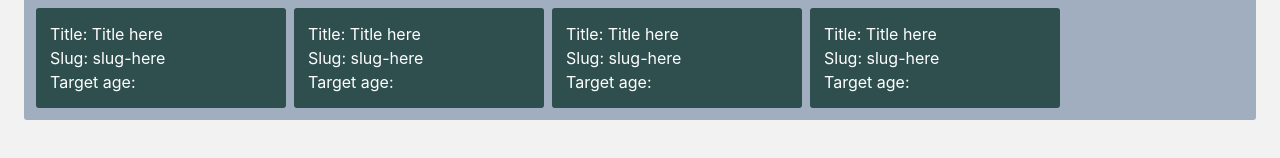
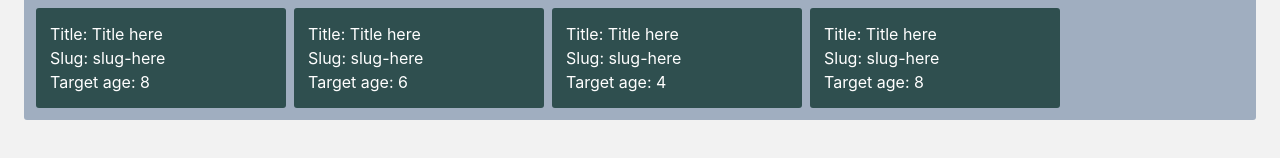
Before and after one commit to maxphillipsdev/unihack2022, a Next.js app in the folder frontend/: page / in a window 1280 px wide. Shown: the part 676-834 px from the top of the page. Built offline with nearby package versions, Linux system fonts and the light colour scheme.

Commit message:
Change homepage

```diff
--- a/frontend/pages/index.tsx
+++ b/frontend/pages/index.tsx
@@ -79,10 +79,26 @@ const Home: NextPage = () => {
             borderRadius: "3px",
           }}
         >
-          <LessonCard title="Title here" slug="slug-here"></LessonCard>
-          <LessonCard title="Title here" slug="slug-here"></LessonCard>
-          <LessonCard title="Title here" slug="slug-here"></LessonCard>
-          <LessonCard title="Title here" slug="slug-here"></LessonCard>
+          <LessonCard
+            title="Title here"
+            slug="slug-here"
+            targetAge={8}
+          ></LessonCard>
+          <LessonCard
+            title="Title here"
+            slug="slug-here"
+            targetAge={6}
+          ></LessonCard>
+          <LessonCard
+            title="Title here"
+            slug="slug-here"
+            targetAge={4}
+          ></LessonCard>
+          <LessonCard
+            title="Title here"
+            slug="slug-here"
+            targetAge={8}
+          ></LessonCard>
         </HStack>
       </Box>
     </Flex>
```
